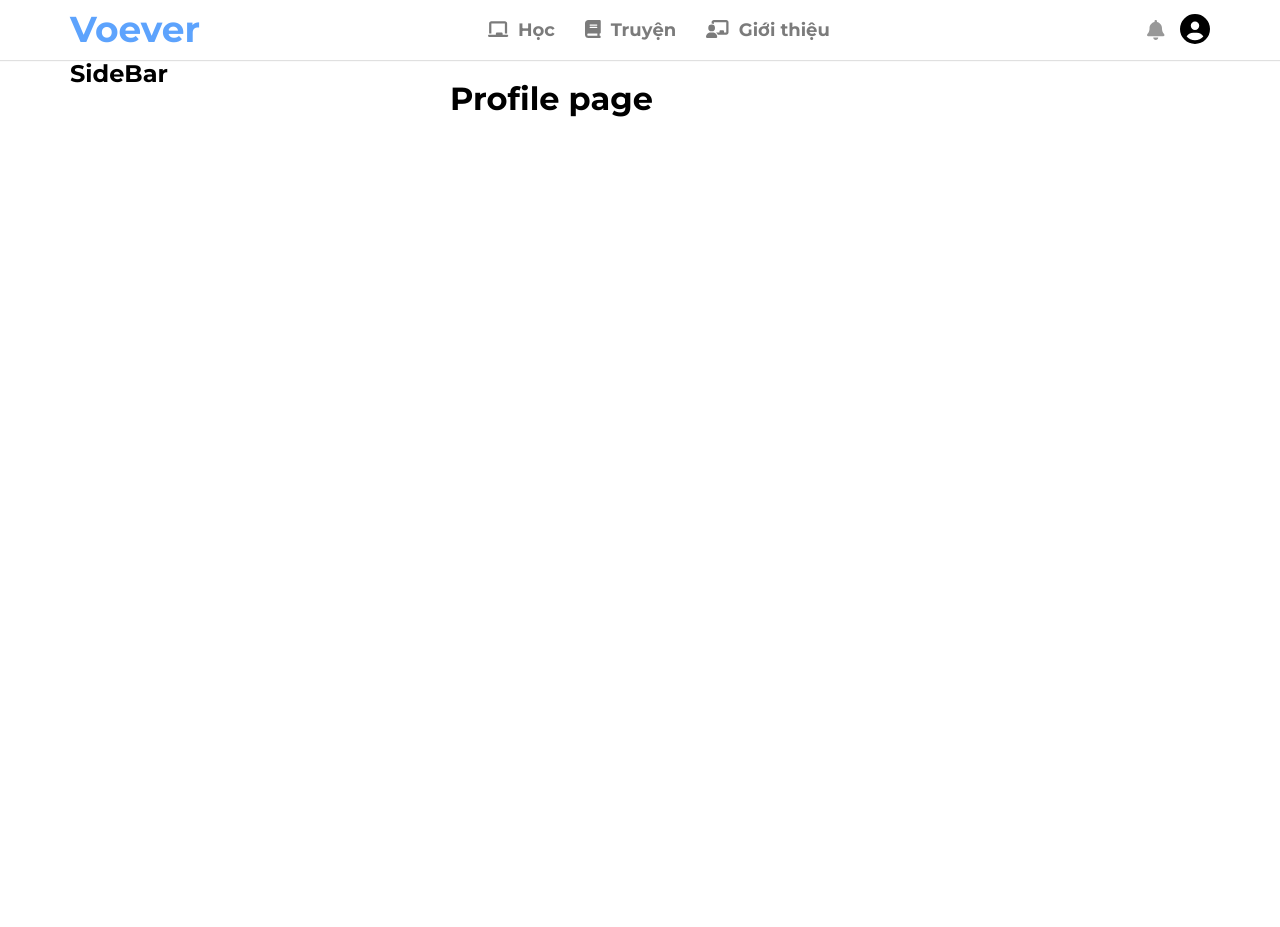
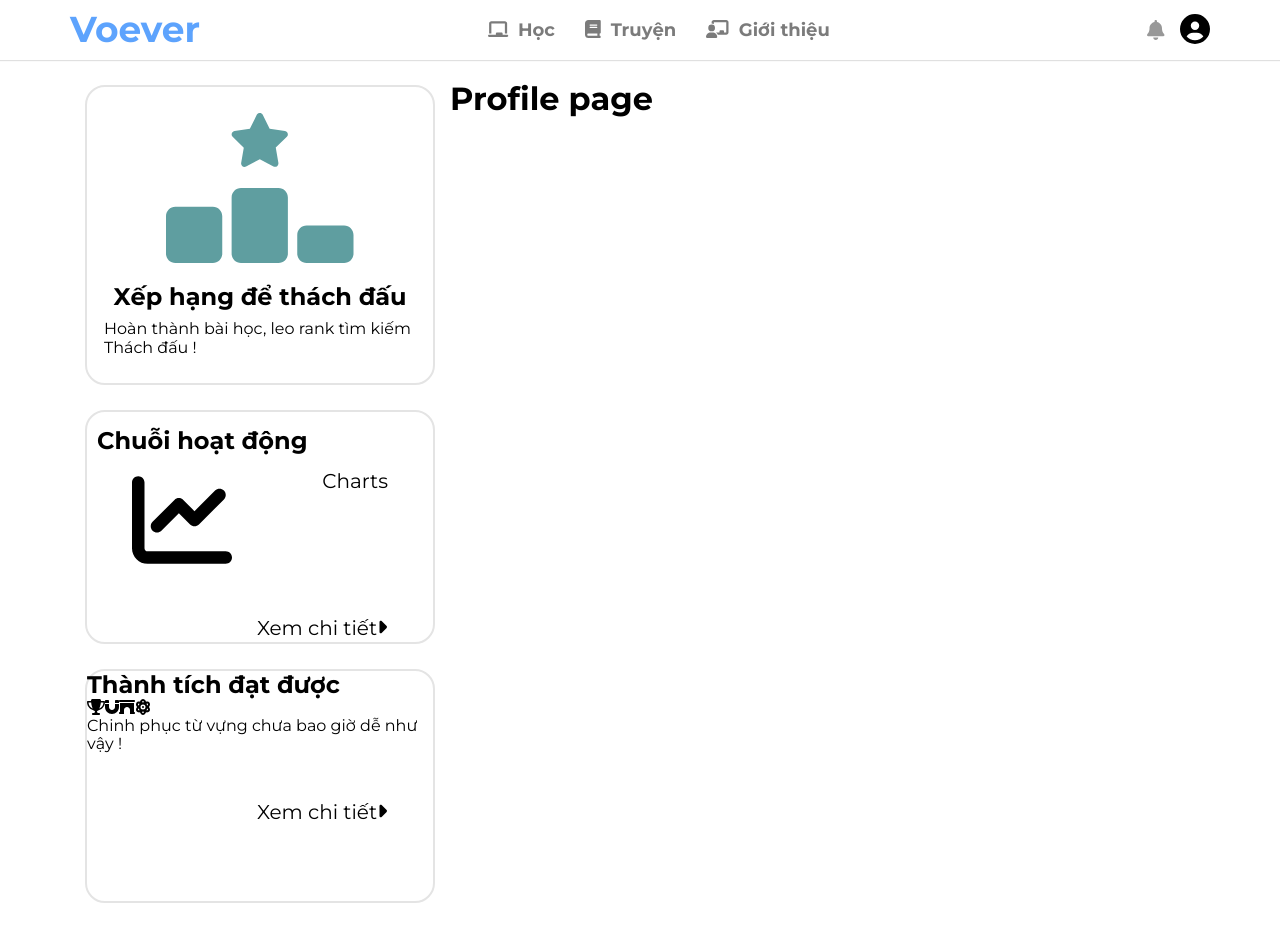
Before and after one commit to Limerence05032002/TiengAnh, a React (Create React App) app: page /profile in a window 1280 px wide. Shown: the top 927 px of the page. Built offline with nearby package versions, Linux system fonts and the light colour scheme.

Commit message:
Sidebar tập 1

```diff
--- a/src/components/Layout/DefaultLayout/SideBar/SideBar.module.scss
+++ b/src/components/Layout/DefaultLayout/SideBar/SideBar.module.scss
@@ -1,4 +1,105 @@
 .wrapper {
     width: 380px;
     min-height: 1000px;
+    display: flex;
+    flex-direction: column;
+    align-items: center;
 }
+//Ranking
+.rank{
+    width: 350px;
+    height: 300px;
+    border: 2px solid rgb(228, 228, 228);
+    border-radius: 20px;
+    margin-top: 25px;
+    display: flex;
+    justify-content: center;
+    flex-direction: column;
+}
+.wrapp_rank{
+    display: flex;
+    width: 100%;
+    flex-direction: column;
+    align-items: center;
+}
+.rank_icon{
+    font-size: 150px;
+    margin-bottom: 20px;
+    color: cadetblue;
+}
+
+ .rank_text{
+    margin-bottom: 10px;
+}
+
+.wrapp_rank .rank_decription{
+    margin-left: 17px;
+}
+// Hoạt động , thành tích đạt được
+.activity, .achievement{
+    width: 350px;
+    height: 234px;
+    border: 2px solid rgb(228, 228, 228);
+    border-radius: 20px;
+    margin-top: 25px;
+    display: flex;
+    /* justify-content: space-around; */
+    flex-direction: column;
+    align-items: center;
+}
+.wrapp_activity{
+    width: 100%;
+    /* font-size: 20px; */
+    display: flex;
+    flex-direction: column;
+}
+
+.activity_text{
+    flex: 1;
+    margin: 15px 10px;
+
+}
+
+.activity_content{
+    display: flex;
+    flex: 11;
+    /* font-size: 20px; */
+    flex-direction: row;
+    justify-content: space-around;
+}
+
+.activity_decription{
+    font-size: 20px;
+
+}
+
+.activity_icon {
+    font-size: 100px;
+
+}
+
+.more_activity{
+    margin-top: 47px;
+    font-size: 14px;
+    display: flex;
+    margin-left: 170px;
+}
+
+.more_text{
+    font-size: 20px;
+}
+
+.more_icon{
+    font-size: 20px;
+}
+
+// Bảng xếp hạng
+.charts{
+    width: 350px;
+    height: 500px;
+    border: 2px solid rgb(228, 228, 228);
+    border-radius: 20px;
+    margin-top: 25px;
+    display: flex;
+    justify-content: center;
+}
--- a/src/components/Layout/DefaultLayout/SideBar/index.js
+++ b/src/components/Layout/DefaultLayout/SideBar/index.js
@@ -1,3 +1,5 @@
+import { FontAwesomeIcon } from '@fortawesome/react-fontawesome';
+import { faRankingStar, faTrophy, faChartLine,faCaretRight, faMagnet, faArchway, faAtom} from '@fortawesome/free-solid-svg-icons';
 import classNames from 'classnames/bind'
 import styles from './SideBar.module.scss'
 
@@ -5,9 +7,50 @@ const cx = classNames.bind(styles)
 
 function SideBar() {
     return (
-        <aside className={cx('wrapper')}>
-            <h2>SideBar</h2>
-        </aside>
+        <div className={cx('wrapper')}>
+            <div className={cx('rank')}>
+                <div className={cx('wrapp_rank')}>
+                    <FontAwesomeIcon className={cx('rank_icon')} icon={faRankingStar}></FontAwesomeIcon>
+                    <h2 className={cx('rank_text')}>Xếp hạng để thách đấu</h2>
+                    <p className={cx('rank_decription')}>Hoàn thành bài học, leo rank tìm kiếm Thách đấu !</p>
+                </div>
+            </div>
+
+            <div className={cx('activity')}>
+                <div className={cx('wrapp_activity')}>
+                    <h2 className={cx('activity_text')}>Chuỗi hoạt động</h2>
+                    <div className={cx('activity_content')}>
+                        <FontAwesomeIcon className={cx('activity_icon')} icon={faChartLine}/>
+                        <p className={cx('activity_decription')}>Charts</p>
+                    </div>
+                    <span className={cx('more_activity')}>
+                        <p className={cx('more_text')}>Xem chi tiết </p>
+                        <FontAwesomeIcon className={cx('more_icon')} icon={faCaretRight}></FontAwesomeIcon>
+                    </span>
+                </div>
+            </div>
+
+            <div className={cx('achievement')}>
+                <div className={cx('wrapp_achievement')}>
+                    <h2 className={cx('achievement_text')}>Thành tích đạt được</h2>
+                    <FontAwesomeIcon className={cx('achievement_icon')} icon={faTrophy}/>
+                    <FontAwesomeIcon className={cx('achievement_icon')} icon={faMagnet}/>
+                    <FontAwesomeIcon className={cx('achievement_icon')} icon={faArchway}/>
+                    <FontAwesomeIcon className={cx('achievement_icon')} icon={faAtom}/>
+                    <p className={cx('achievement_decription')}>Chinh phục từ vựng chưa bao giờ dễ như vậy !</p>
+                    <span className={cx('more_activity')}>
+                        <p className={cx('more_text')}>Xem chi tiết </p>
+                        <FontAwesomeIcon className={cx('more_icon')} icon={faCaretRight}></FontAwesomeIcon>
+                    </span>
+                </div>
+            </div>
+
+            <div className={cx('charts')}>
+                <div className={cx('wrapp_charts')}>
+                    <h2 className={cx('charts_text')}>Xếp hạng</h2>
+                </div>
+            </div>
+        </div>
     )
 }
 export default SideBar
```
